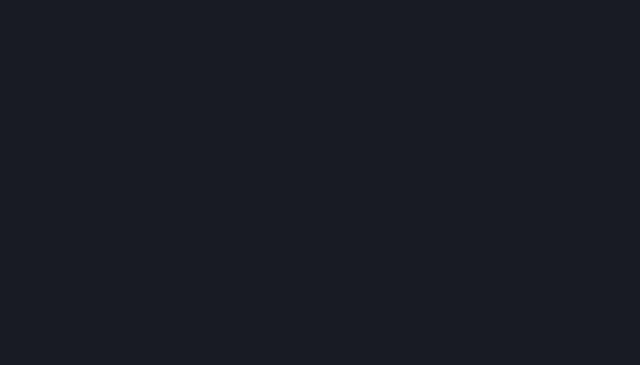
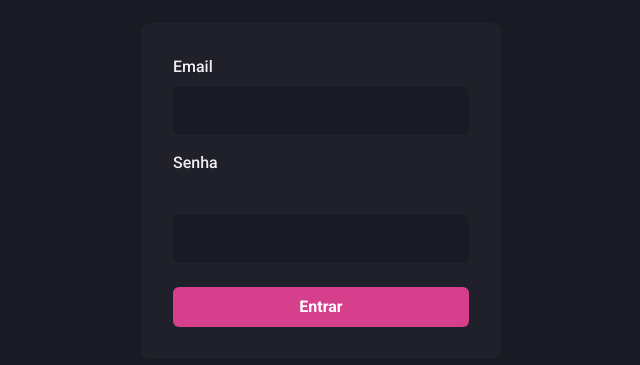
Before and after one commit to marcelo-gomj/dashgo, a Next.js app: page / in a window 1280 px wide. Shown: the part 209-574 px from the top of the page, without its empty margins (319-959 px from the left). Built offline with nearby package versions, Linux system fonts and the light colour scheme.

Commit message:
Página de Sign In estilizado

```diff
--- a/src/pages/index.tsx
+++ b/src/pages/index.tsx
@@ -1,3 +1,65 @@
+import { Flex, Input, Button, Stack, FormLabel, FormControl} from '@chakra-ui/react';
+
 export default function Home() {
-  return ( <h1></h1>)
+    return (
+            <Flex
+                w='100vw'
+                h='100vh'
+                justify='center'
+                align='center'
+            >
+                <Flex
+                    as='form'
+                    width="100%"
+                    maxWidth={360}
+                    bg="gray.800"
+                    p="8"
+                    borderRadius={8}
+                    flexDir="column"
+                >
+                    <Stack spacing="4">
+                        <FormControl>
+                            <FormLabel htmlFor='email'>Email</FormLabel>
+                            <Input
+                                name="email"
+                                type="email"
+                                id='email'
+                                focusBorderColor="pink.500"
+                                bgColor="gray.900"
+                                variant="filled"
+                                _hover={{
+                                    bgColor : 'gray.900'
+                                }}
+                                size="lg"
+                            />
+                        </FormControl>
+                        <FormControl>
+                            <FormLabel htmlFor='password'>Senha</FormLabel>
+                            <Input
+                                name="password"
+                                type="password"
+                                id="password"
+                                focusBorderColor="pink.500"
+                                mt="8"
+                                bgColor="gray.900"
+                                variant="filled"
+                                _hover={{
+                                    bgColor : 'gray.900'
+                                }}
+                                size="lg"
+
+                            />
+                        </FormControl>
+                    </Stack>
+
+                    <Button
+                        type='submit'
+                        mt="6"
+                        colorScheme="pink"
+                    >
+                        Entrar
+                    </Button>
+                </Flex>
+            </Flex>
+    )
 }
```
